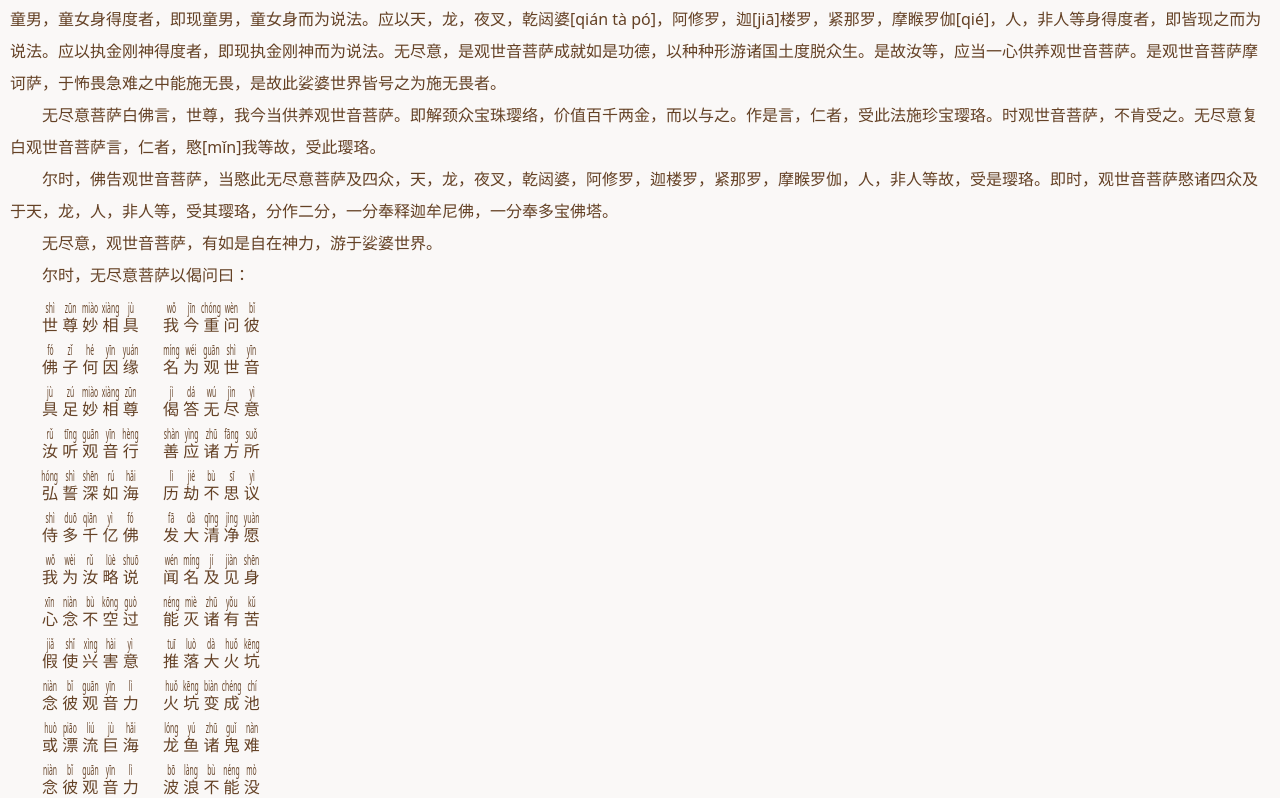
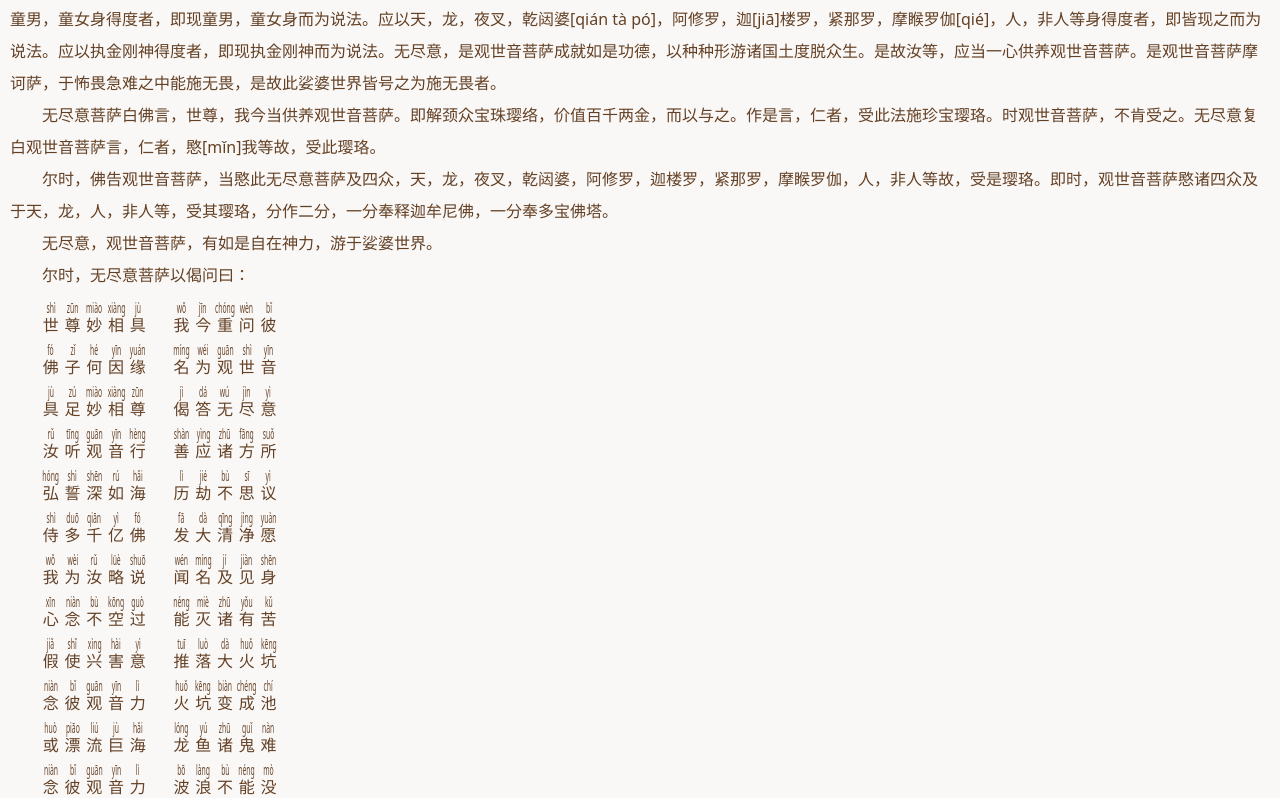
Before and after one commit to suizhengfaxing/bajiexuechushuangrizaoke, a plain HTML site: page index.html in a window 1280 px wide. Shown: the part 1274-2072 px from the top of the page. Drawn offline with Linux system fonts and the light colour scheme.

Commit message:
Add files via upload

```diff
--- a/common.css
+++ b/common.css
@@ -18,7 +18,7 @@ body {
 ruby{
   display: inline-flex;
   flex-direction: column-reverse;
-  width: 1em;
+  width: 1.1em;
   align-items: center;
   line-height: 1;
 }
```
